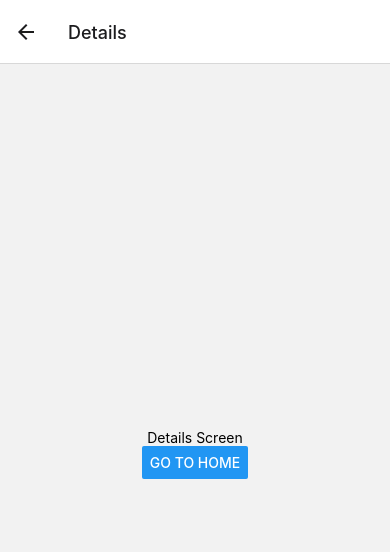
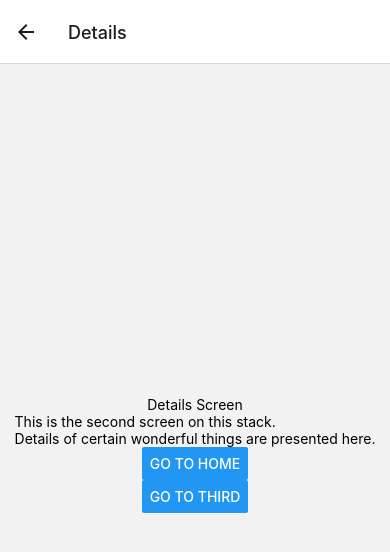
Before and after one commit to csantarin/android-startup-perf-app, a React Native app: screen / in a window 390 px wide. Both pictures are taken after a click on the button "GO TO DETAILS". Shown: the top 552 px of the page. Built offline with nearby package versions, Linux system fonts and the light colour scheme.

Commit message:
feat(stack): add third screen

```diff
--- a/src/App.tsx
+++ b/src/App.tsx
@@ -11,7 +11,7 @@
 import { NavigationContainer, NavigationProp, useNavigation } from '@react-navigation/native';
 import { createNativeStackNavigator } from '@react-navigation/native-stack';
 import React from 'react';
-import { Button, Text } from 'react-native';
+import { Button, Text, View } from 'react-native';
 
 import ScreenView from './ScreenView';
 
@@ -27,6 +27,7 @@ export const APP_NAME = 'AndroidStartupPerfApp';
 type RootStackParamList = {
   Home: undefined;
   Details: undefined;
+  Third: undefined;
 };
 
 const RootStack = createNativeStackNavigator<RootStackParamList>();
@@ -37,6 +38,7 @@ const App = () => {
       <RootStack.Navigator initialRouteName="Home">
         <RootStack.Screen name="Home" component={HomeScreen} />
         <RootStack.Screen name="Details" component={DetailsScreen} />
+        <RootStack.Screen name="Third" component={ThirdScreen} />
       </RootStack.Navigator>
     </NavigationContainer>
   );
@@ -61,10 +63,40 @@ const DetailsScreen = () => {
   const navigateToHome = () => {
     navigator.navigate('Home');
   };
+  const navigateToThird = () => {
+    navigator.navigate('Third');
+  };
 
   return (
     <ScreenView>
       <Text>Details Screen</Text>
+      <View>
+        <Text>This is the second screen on this stack.</Text>
+        <Text>Details of certain wonderful things are presented here.</Text>
+      </View>
+      <Button title="Go to Home" onPress={navigateToHome} />
+      <Button title="Go to Third" onPress={navigateToThird} />
+    </ScreenView>
+  );
+};
+
+const ThirdScreen = () => {
+  const navigator = useNavigation<NavigationProp<RootStackParamList>>();
+  const navigateToDetails = () => {
+    navigator.navigate('Details');
+  };
+  const navigateToHome = () => {
+    navigator.navigate('Home');
+  };
+
+  return (
+    <ScreenView>
+      <Text>Third Screen</Text>
+      <View>
+        <Text>This is the last screen on this stack.</Text>
+        <Text>There are no further new screens to find.</Text>
+      </View>
+      <Button title="Go to Details" onPress={navigateToDetails} />
       <Button title="Go to Home" onPress={navigateToHome} />
     </ScreenView>
   );
```
